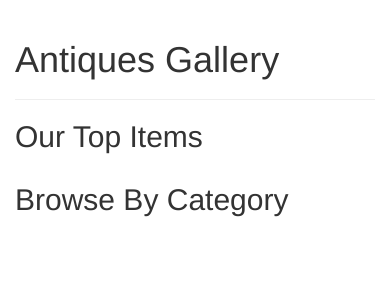
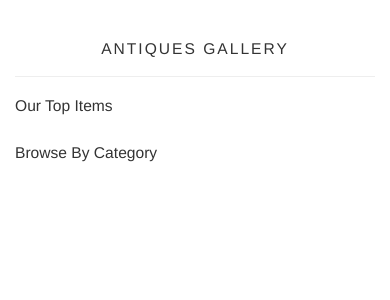
Before and after one commit to ncampbell89/antiques, a PHP site: page / in a window 390 px wide. Shown: the top 300 px of the page. Run offline with PHP 8.4, Linux system fonts and the light colour scheme; data comes from the database, SQL or seed files in the repository; data that the repository does not hold is empty; some libraries are stand-ins or nearby versions.

Commit message:
Add files via upload

```diff
--- a/cms/includes/items/edit-form.php
+++ b/cms/includes/items/edit-form.php
@@ -29,11 +29,9 @@ if ($item):
 	<fieldset>
 		<legend>Images</legend>
 
-		<p>
 			<?php while($img=mysqli_fetch_array($imgResult))
-				printf('<img src="../img/items/%s" alt="">', $img['imgName']);
+				printf('<img src="img/items/%s" alt="">', $img['imageName']);
 			?>
-		</p>
 
 		<input type="file" name="image" accept=".png, .jpg, .jpeg">
 		<br>
--- a/cms/items.php
+++ b/cms/items.php
@@ -1,6 +1,6 @@
 <?php
 require('../conn/connAntiques.php');
-$query = "SELECT items.*, imgName FROM items LEFT JOIN images ON mainImgID=imgID";
+$query = "SELECT items.*, imageName FROM items LEFT JOIN images ON mainImageID=imageID";
 $result = mysqli_query($conn, $query);
 ?><!DOCTYPE html>
 <html lang="en-us">
@@ -28,7 +28,7 @@ $result = mysqli_query($conn, $query);
 			<h2><a href="item.php?itemID=<?= $row['itemID']; ?>"><?= $row['title']; ?></a></h2>
 
 			  <p>
-				<?php if($row['mainImgID'] != 0) printf('<img src="../img/items/%s" alt="">', $row['imgName']); ?> <!-- $row['imageName'] will replace %s -->
+				<?php if($row['mainImageID'] != 0) printf('<img src="../img/items/%s" alt="">', $row['imageName']); ?> <!-- $row['imageName'] will replace %s -->
 			  </p>
 
 			<p>Price: <?= $row['price']; ?><br>Year: <?= $row['year']; ?></p>
--- a/conn/connAntiques.php
+++ b/conn/connAntiques.php
@@ -1,9 +1,7 @@
 <?php
-// ensure all types of errors are fired.
-error_reporting(-1);
-// ensure errors are displayed on the page.
-ini_set('display_errors','on');
-// make SQL errors fire as php errors.
-mysqli_report(MYSQLI_REPORT_STRICT);
+    $conn = mysqli_connect("localhost", "campbfb2_antique", "Elocin89!") or die("Couldn't connect to MySQL. " .  mysqli_connect_error());
+//    $conn = mysqli_connect('localhost', 'root', 'mysql');
 
-$conn = mysqli_connect('localhost', 'root', 'mysql', 'antiques') or die(mysqli_connect_error());
+    mysqli_select_db($conn, "campbfb2_antiques") or die("Couldn't find the Database");
+//    mysqli_select_db($conn, 'antiques') or die("Couldn't find the Database");
+?>
--- a/css/home.css
+++ b/css/home.css
@@ -1,6 +1,17 @@
+#container {
+    padding-bottom: 6rem;
+}
+
+header h1 {
+    text-transform: uppercase;
+    text-align: center;
+    letter-spacing: 2px;
+}
+
 #home-slideshow article {
 	position: relative;
 	text-align: center;
+    background-color: #EEE;
 }
 
 #home-slideshow img {
@@ -26,3 +37,9 @@
 .slick-prev:before, .slick-next:before {
 	color: black;
 }
+
+@media (max-width:600px) {
+    header h1, h2, h3 a {
+        font-size: 4vw;
+    }
+}
--- a/css/image-grid.css
+++ b/css/image-grid.css
@@ -34,3 +34,15 @@
 .image-grid a {
 	color: inherit;
 }
+
+@media (max-width:991px) {
+    .image-grid {
+        grid-template-columns: repeat(2, 1fr);
+    }
+}
+
+@media (max-width:600px) {
+    .image-grid {
+        grid-template-columns: repeat(1, 1fr);
+    }
+}
```
Also changed, not shown: category.php (+14 -4 lines), css/item.css (indentation only).
